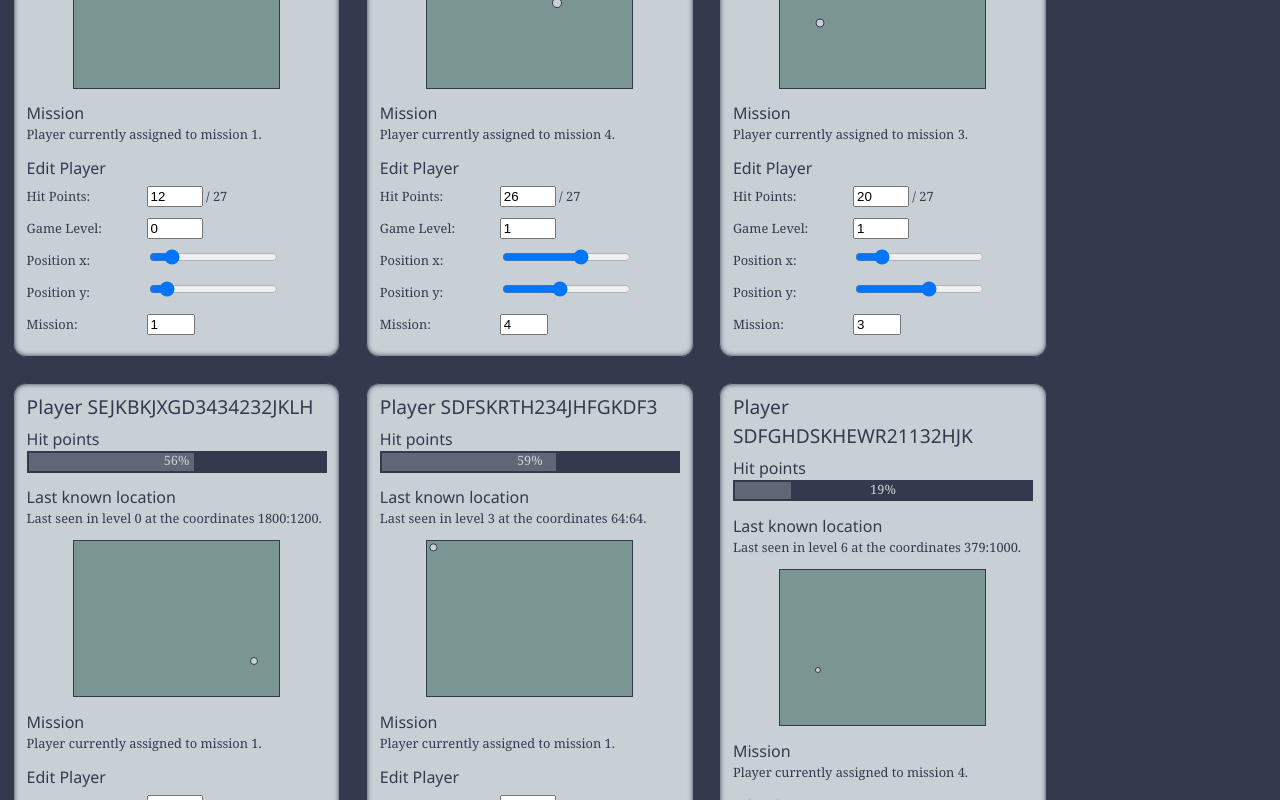
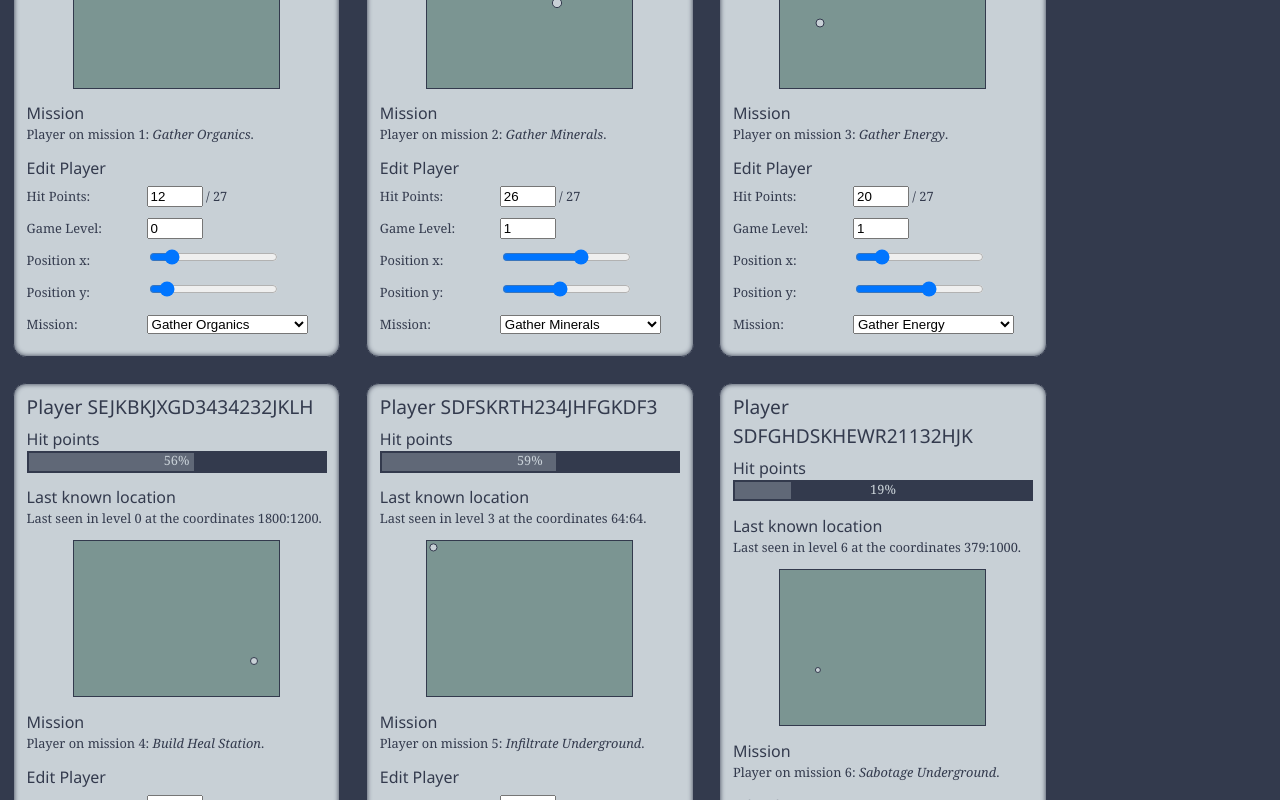
Before and after one commit to ebabel-games/space3c-admin, an Angular app: page / in a window 1280 px wide. Shown: the part 320-1120 px from the top of the page. Built offline with nearby package versions, Linux system fonts and the light colour scheme.

Commit message:
Add missions as a dropdown.

```diff
--- /dev/null
+++ b/src/app/mission.ts
@@ -0,0 +1,4 @@
+export interface Mission {
+  id: number;
+  title: string;
+}
--- /dev/null
+++ b/src/app/mock-missions.ts
@@ -0,0 +1,32 @@
+import { Mission } from './mission';
+
+export const MISSIONS: Mission[] = [
+  {
+    id: 1,
+    title: 'Gather Organics',
+  },
+  {
+    id: 2,
+    title: 'Gather Minerals',
+  },
+  {
+    id: 3,
+    title: 'Gather Energy',
+  },
+  {
+    id: 4,
+    title: 'Build Heal Station',
+  },
+  {
+    id: 5,
+    title: 'Infiltrate Underground',
+  },
+  {
+    id: 6,
+    title: 'Sabotage Underground',
+  },
+  {
+    id: 7,
+    title: 'Help Resistance',
+  },
+];
--- a/src/app/mock-players.ts
+++ b/src/app/mock-players.ts
@@ -1,4 +1,5 @@
 import { Player } from './player';
+import { MISSIONS } from './mock-missions';
 
 export const PLAYERS: Player[] = [
   {
@@ -8,7 +9,7 @@ export const PLAYERS: Player[] = [
     level: 0,
     x: 300,
     y: 200,
-    mission: 1,
+    mission: MISSIONS[0],
   },
   {
     id: 'slhlkber3423d4kkjbd',
@@ -17,7 +18,7 @@ export const PLAYERS: Player[] = [
     level: 1,
     x: 1300,
     y: 700,
-    mission: 4,
+    mission: MISSIONS[1],
   },
   {
     id: 'ejbgdk342743gdgd34bb',
@@ -26,7 +27,7 @@ export const PLAYERS: Player[] = [
     level: 1,
     x: 400,
     y: 900,
-    mission: 3,
+    mission: MISSIONS[2],
   },
   {
     id: 'sejkbkjxgd3434232jklh',
@@ -35,9 +36,8 @@ export const PLAYERS: Player[] = [
     level: 0,
     x: 1800,
     y: 1200,
-    mission: 1,
+    mission: MISSIONS[3],
   },
-
   {
     id: 'sdfskrth234jhfgkdf3',
     maxHitPoints: 27,
@@ -45,7 +45,7 @@ export const PLAYERS: Player[] = [
     level: 3,
     x: 64,
     y: 64,
-    mission: 1,
+    mission: MISSIONS[4],
   },
   {
     id: 'sdfghdskhewr21132hjk',
@@ -54,7 +54,7 @@ export const PLAYERS: Player[] = [
     level: 6,
     x: 379,
     y: 1000,
-    mission: 4,
+    mission: MISSIONS[5],
   },
   {
     id: 'sfkgkg435kjhgkdfds',
@@ -63,7 +63,7 @@ export const PLAYERS: Player[] = [
     level: 4,
     x: 700,
     y: 300,
-    mission: 3,
+    mission: MISSIONS[6],
   },
   {
     id: 'sdgdfg342543gdfg32',
@@ -72,7 +72,6 @@ export const PLAYERS: Player[] = [
     level: 8,
     x: 950,
     y: 1100,
-    mission: 1,
+    mission: MISSIONS[2],
   },
-
 ];
--- a/src/app/players/players.component.html
+++ b/src/app/players/players.component.html
@@ -25,7 +25,7 @@
   </svg>
 
   <h3>Mission</h3>
-  <p>Player currently assigned to mission {{player.mission}}.</p>
+  <p>Player on mission {{player.mission.id}}: <em>{{player.mission.title}}</em>.</p>
 
   <h3>Edit Player</h3>
   <div>
@@ -55,7 +55,9 @@
   <div>
     <label>
       <span>Mission:</span>
-      <input type="number" [(ngModel)]="player.mission" placeholder="1" min="1" max="9">
+      <select [(ngModel)]="player.mission">
+        <option *ngFor="let mission of missions" [ngValue]="mission">{{mission.title}}</option>
+      </select>
     </label>
   </div>
 </section>
--- a/src/app/players/players.component.ts
+++ b/src/app/players/players.component.ts
@@ -1,6 +1,8 @@
 import { Component, OnInit } from '@angular/core';
 import { Player } from '../player';
 import { PLAYERS } from '../mock-players';
+import { Mission } from '../mission';
+import { MISSIONS } from '../mock-missions';
 
 @Component({
   selector: 'app-players',
@@ -9,6 +11,7 @@ import { PLAYERS } from '../mock-players';
 })
 export class PlayersComponent implements OnInit {
   players: Player[] = PLAYERS;
+  missions: Mission[] = MISSIONS;
 
   constructor() {
   }
```
Also changed, not shown: src/app/player.ts (+5 -3 lines).
